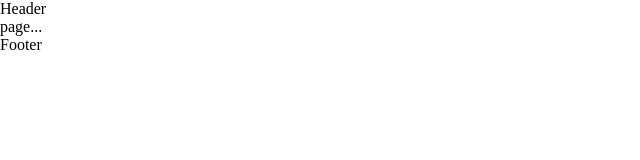
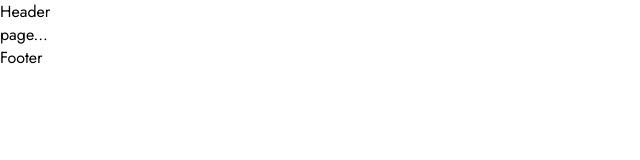
Before and after one commit to kimgunho/m1, a React (Create React App) app: page / in a window 1280 px wide. Shown: the top 160 px of the page, without its empty margins (0-640 px from the left). Built offline with nearby package versions, Linux system fonts and the light colour scheme.

Commit message:
font 추가 및 적용

```diff
--- a/public/index.html
+++ b/public/index.html
@@ -7,6 +7,12 @@
     <meta name="theme-color" content="#000000" />
     <link rel="apple-touch-icon" href="%PUBLIC_URL%/logo.png" />
     <link rel="manifest" href="%PUBLIC_URL%/manifest.json" />
+    <link rel="preconnect" href="https://fonts.googleapis.com" />
+    <link rel="preconnect" href="https://fonts.gstatic.com" crossorigin />
+    <link
+      href="https://fonts.googleapis.com/css2?family=Jost:ital,wght@0,100..900;1,100..900&display=swap"
+      rel="stylesheet"
+    />
     <title>The Mobility One</title>
   </head>
   <body>
--- a/src/styles/reset.scss
+++ b/src/styles/reset.scss
@@ -4,6 +4,8 @@
 *::before,
 *::after {
   box-sizing: border-box;
+  font-family: 'Jost', sans-serif;
+  font-optical-sizing: auto;
 }
 html {
   -moz-text-size-adjust: none;
```
